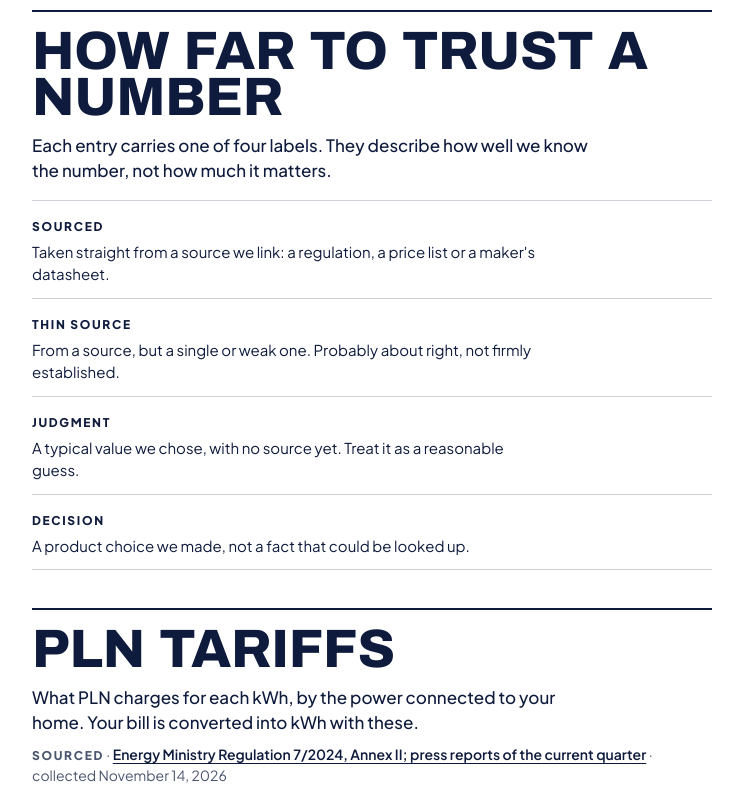
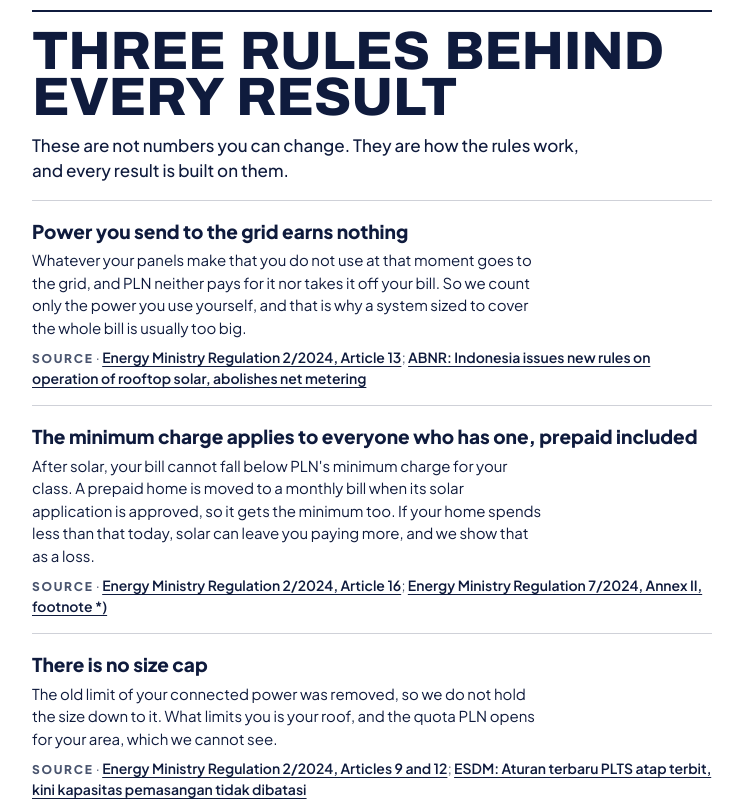
Before and after one commit to Jakiek/SuryaPas, a Next.js app: page /en/assumptions in a window 1280 px wide. Shown: the part 800-1601 px from the top of the page, without its empty margins (58-801 px from the left). Built offline with nearby package versions, Linux system fonts and the light colour scheme.

Commit message:
T14: add a Rules section to the assumptions screen (exports earn nothing, minimum charge applies to all, no size cap) with their regulations, and tick the cost-per-kWp check after observing it

```diff
--- a/messages/en/assumptions.json
+++ b/messages/en/assumptions.json
@@ -5,6 +5,25 @@
   "margin": {
     "heading": "How close is it?",
     "body": "We checked the sunlight side of the model against PVGIS, the European Commission's solar yield tool, at three Indonesian cities. On a flat roof our yearly electricity figure came out within about 11% of PVGIS. So read the result as a sound estimate for planning and comparing, not as a quote: what your own roof makes depends on its shade, its angle and the weather of the year."
+  },
+  "rules": {
+    "heading": "Three rules behind every result",
+    "intro": "These are not numbers you can change. They are how the rules work, and every result is built on them.",
+    "sourceLabel": "Source",
+    "items": {
+      "exportsEarnNothing": {
+        "title": "Power you send to the grid earns nothing",
+        "body": "Whatever your panels make that you do not use at that moment goes to the grid, and PLN neither pays for it nor takes it off your bill. So we count only the power you use yourself, and that is why a system sized to cover the whole bill is usually too big."
+      },
+      "minimumCharge": {
+        "title": "The minimum charge applies to everyone who has one, prepaid included",
+        "body": "After solar, your bill cannot fall below PLN's minimum charge for your class. A prepaid home is moved to a monthly bill when its solar application is approved, so it gets the minimum too. If your home spends less than that today, solar can leave you paying more, and we show that as a loss."
+      },
+      "noSizeCap": {
+        "title": "There is no size cap",
+        "body": "The old limit of your connected power was removed, so we do not hold the size down to it. What limits you is your roof, and the quota PLN opens for your area, which we cannot see."
+      }
+    }
   },
   "confidence": {
     "heading": "How far to trust a number",
--- a/messages/id/assumptions.json
+++ b/messages/id/assumptions.json
@@ -5,6 +5,25 @@
   "margin": {
     "heading": "Seberapa dekat dengan kenyataan?",
     "body": "Bagian sinar matahari dalam perhitungan kami sudah kami cocokkan dengan PVGIS, alat perkiraan hasil panel surya dari Komisi Eropa, di tiga kota Indonesia. Pada atap datar, angka listrik tahunan kami selisihnya sekitar 11% dari PVGIS. Jadi baca hasilnya sebagai perkiraan yang layak untuk merencanakan dan membandingkan, bukan penawaran harga: hasil atap Anda sendiri bergantung pada bayangan, kemiringan, dan cuaca tahun itu."
+  },
+  "rules": {
+    "heading": "Tiga aturan di balik setiap hasil",
+    "intro": "Ini bukan angka yang bisa Anda ubah. Ini cara aturannya berlaku, dan setiap hasil dibangun di atasnya.",
+    "sourceLabel": "Sumber",
+    "items": {
+      "exportsEarnNothing": {
+        "title": "Listrik yang Anda kirim ke jaringan tidak dibayar",
+        "body": "Listrik panel yang tidak terpakai saat itu mengalir ke jaringan, dan PLN tidak membayarnya maupun memotongnya dari tagihan. Karena itu kami hanya menghitung listrik yang Anda pakai sendiri. Itulah sebabnya sistem yang dibuat untuk menutup seluruh tagihan biasanya terlalu besar."
+      },
+      "minimumCharge": {
+        "title": "Tagihan minimum berlaku bagi semua golongan yang punya, termasuk prabayar",
+        "body": "Setelah memasang panel, tagihan Anda tidak bisa turun di bawah tagihan minimum PLN untuk golongan Anda. Rumah prabayar dipindah ke tagihan bulanan begitu permohonan panel suryanya disetujui, jadi ikut kena minimum itu. Kalau pemakaian rumah Anda sekarang lebih kecil dari angka itu, panel surya justru bisa membuat Anda membayar lebih, dan kami tampilkan itu sebagai rugi."
+      },
+      "noSizeCap": {
+        "title": "Tidak ada batas ukuran sistem",
+        "body": "Batas lama sebesar daya terpasang sudah dihapus, jadi kami tidak menahan ukurannya di situ. Yang membatasi Anda adalah atap, dan kuota yang dibuka PLN untuk wilayah Anda, yang tidak bisa kami lihat."
+      }
+    }
   },
   "confidence": {
     "heading": "Seberapa jauh angka bisa dipercaya",
--- a/src/features/assumptions/AssumptionsScreen.tsx
+++ b/src/features/assumptions/AssumptionsScreen.tsx
@@ -15,6 +15,7 @@ import { planStore } from "../plan/planStore";
 import { submitAssessment } from "../plan/submit";
 import { AdjustField } from "./AdjustField";
 import { ConfidenceGuide } from "./ConfidenceGuide";
+import { RulesGuide } from "./RulesGuide";
 import { EntryRow, SourceLine } from "./EntryRow";
 import { SECTION_ORDER, keysInSection, type SectionId } from "./sections";
 import { showValue } from "./showValue";
@@ -132,6 +133,7 @@ function AssumptionsContent({ resultId }: Props) {
         <p className="mt-3 text-sm text-soft">{t("version", { version: assumptions.version })}</p>
 
         <MarginSection />
+        <RulesGuide />
         <ConfidenceGuide />
 
         {SECTION_ORDER.map((section) => (
--- /dev/null
+++ b/src/features/assumptions/RulesGuide.tsx
@@ -0,0 +1,40 @@
+import { useTranslations } from "next-intl";
+import { Label, Section } from "@/components";
+import { RULE_CITATIONS, RULE_ORDER } from "./rules";
+
+// The three rules the whole calculation rests on, each with its regulation.
+// Plain text and hairline rules, no cards (docs/DESIGN.md "What this design does not use").
+export function RulesGuide() {
+  const t = useTranslations("assumptions");
+
+  return (
+    <Section heading={t("rules.heading")} className="mt-8">
+      <p className="mt-3 max-w-[34em] text-[17px] font-medium">{t("rules.intro")}</p>
+      <ol className="mt-4">
+        {RULE_ORDER.map((rule) => (
+          <li key={rule} className="border-t border-rule py-4 last:border-b">
+            <h3 className="text-[19px] font-extrabold">{t(`rules.items.${rule}.title`)}</h3>
+            <p className="mt-1 max-w-[34em] text-[15px]">{t(`rules.items.${rule}.body`)}</p>
+            <p className="mt-2 text-sm text-soft">
+              <Label>{t("rules.sourceLabel")}</Label>
+              {RULE_CITATIONS[rule].map((citation, index) => (
+                <span key={citation.url + citation.text}>
+                  {index === 0 ? " · " : "; "}
+                  <a
+                    href={citation.url}
+                    target="_blank"
+                    rel="noopener noreferrer"
+                    className="font-semibold text-fg underline underline-offset-[3px]"
+                  >
+                    {citation.text}
+                    <span className="sr-only"> ({t("row.opensInNewTab")})</span>
+                  </a>
+                </span>
+              ))}
+            </p>
+          </li>
+        ))}
+      </ol>
+    </Section>
+  );
+}
--- /dev/null
+++ b/src/features/assumptions/rules.ts
@@ -0,0 +1,36 @@
+// The three rules built into the engine that a reader of the assumptions screen
+// should see (docs/ASSUMPTIONS.md, "Rules built into the engine"; SPEC 3.2 steps 4, 5 and 7).
+// They are not entries of the assumption set, so they cannot be changed here.
+//
+// Citations are kept exactly as docs/ASSUMPTIONS.md writes them, in English, in both
+// languages: a regulation is cited by its own name, not translated.
+
+export type RuleId = "exportsEarnNothing" | "minimumCharge" | "noSizeCap";
+
+export type Citation = { text: string; url: string };
+
+const PERMEN_2_2024 = "https://jdih.esdm.go.id/storage/document/Permen%20ESDM%20Nomor%202%20Tahun%202024.pdf";
+const PERMEN_7_2024 = "https://jdih.esdm.go.id/storage/document/Permen%20ESDM%20Nomor%207%20Tahun%202024.pdf";
+
+export const RULE_ORDER: RuleId[] = ["exportsEarnNothing", "minimumCharge", "noSizeCap"];
+
+export const RULE_CITATIONS: Record<RuleId, Citation[]> = {
+  exportsEarnNothing: [
+    { text: "Energy Ministry Regulation 2/2024, Article 13", url: PERMEN_2_2024 },
+    {
+      text: "ABNR: Indonesia issues new rules on operation of rooftop solar, abolishes net metering",
+      url: "https://www.abnrlaw.com/news/indonesia-issues-new-rules-on-operation-of-rooftop-solar-abolishes-net-metering",
+    },
+  ],
+  minimumCharge: [
+    { text: "Energy Ministry Regulation 2/2024, Article 16", url: PERMEN_2_2024 },
+    { text: "Energy Ministry Regulation 7/2024, Annex II, footnote *)", url: PERMEN_7_2024 },
+  ],
+  noSizeCap: [
+    { text: "Energy Ministry Regulation 2/2024, Articles 9 and 12", url: PERMEN_2_2024 },
+    {
+      text: "ESDM: Aturan terbaru PLTS atap terbit, kini kapasitas pemasangan tidak dibatasi",
+      url: "https://www.esdm.go.id/id/media-center/arsip-berita/aturan-terbaru-plts-atap-terbit-kini-kapasitas-pemasangan-tidak-dibatasi",
+    },
+  ],
+};
```
Also changed, not shown: 1 other file (tests, documents, lock files or other folders).
